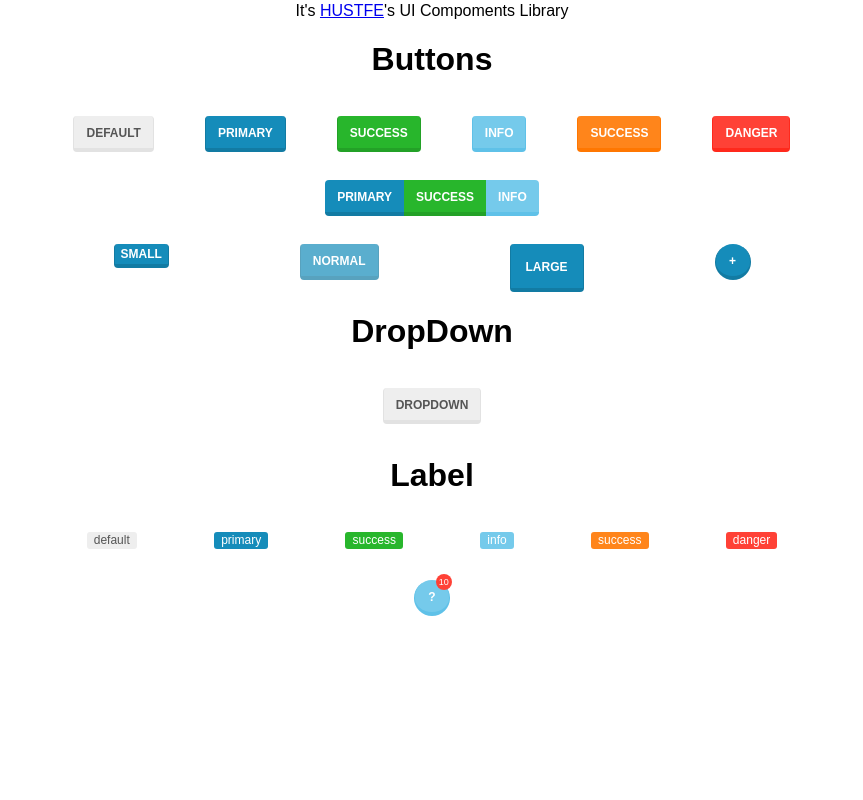
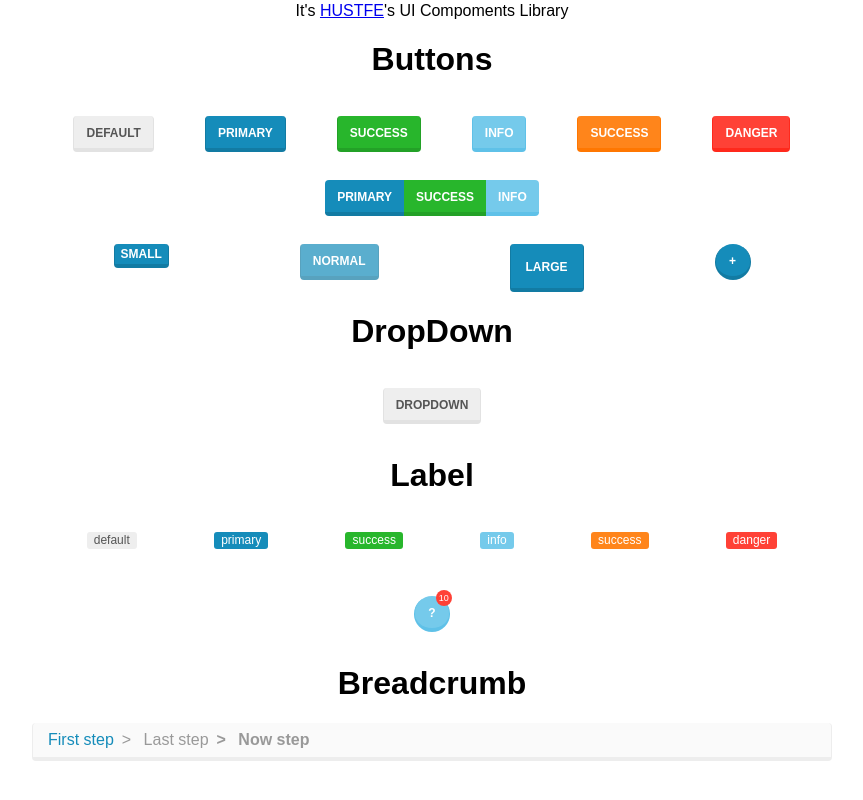
Before and after one commit to HUSTFE/Lumen-UI, a React app: page / in a window 1280 px wide. Shown: the part 354-1154 px from the top of the page, without its empty margins (208-1071 px from the left). Before the commit the page ends 1050 px from the top, so only its background shows below. Built offline with nearby package versions, Linux system fonts and the light colour scheme.

Commit message:
feat: Add Breadcrumb

```diff
--- a/src/App.js
+++ b/src/App.js
@@ -4,6 +4,7 @@ import './App.css';
 import Button from "./Component/Button";
 import Dropdown from "./Component/Dropdown";
 import Label from "./Component/Label";
+import Breadcrumb from "./Component/Breadcrumb/index";
 
 
 class App extends Component {
@@ -64,9 +65,17 @@ class App extends Component {
           <Label type="warning">success</Label>
           <Label type="danger">danger</Label>
         </div>
-        <div>
+        <div className="flex-box">
           <Button type="info" size="icon">?<Label type="danger" size="badge">10</Label></Button>
         </div>
+        <h1>Breadcrumb</h1>
+        <Breadcrumb
+          list={[
+            <a href="#">First step</a>,
+            "Last step",
+            "Now step"
+          ]}
+        />
       </div>
     );
   }
```
